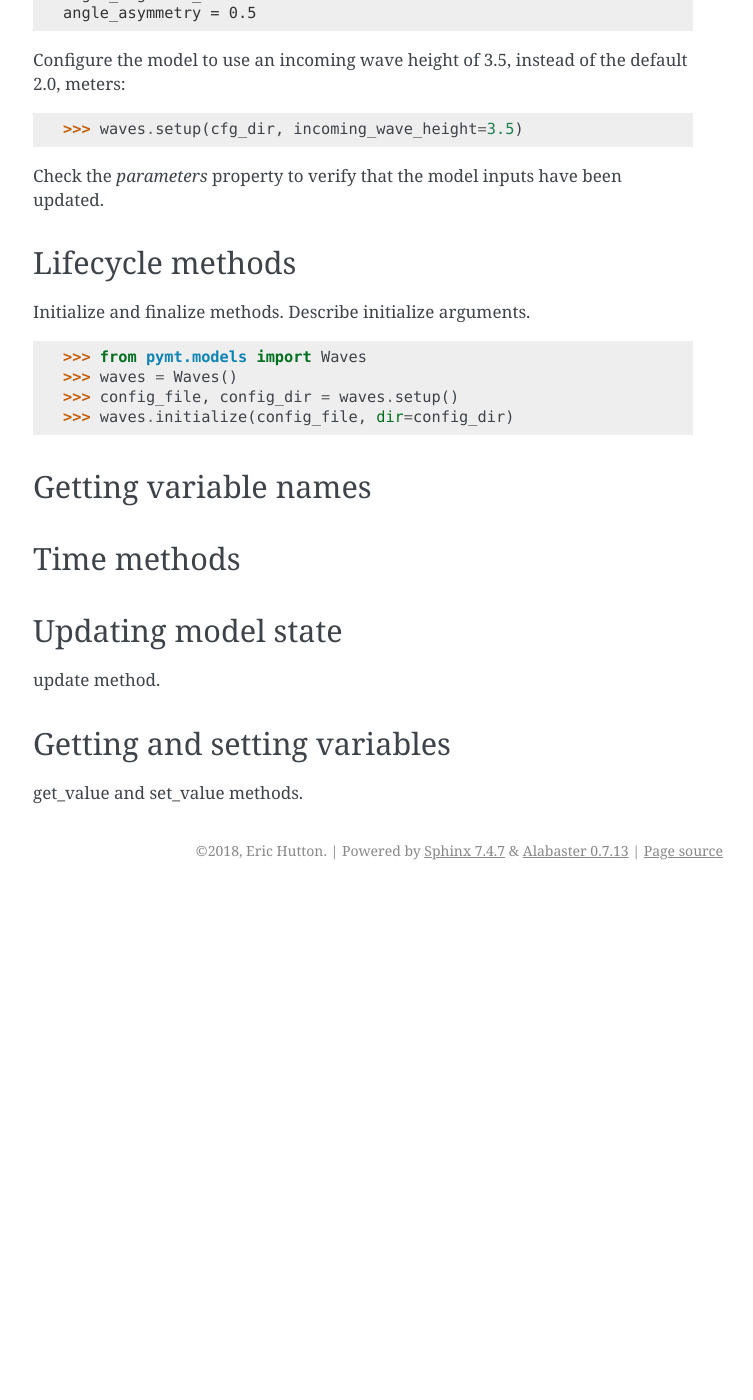
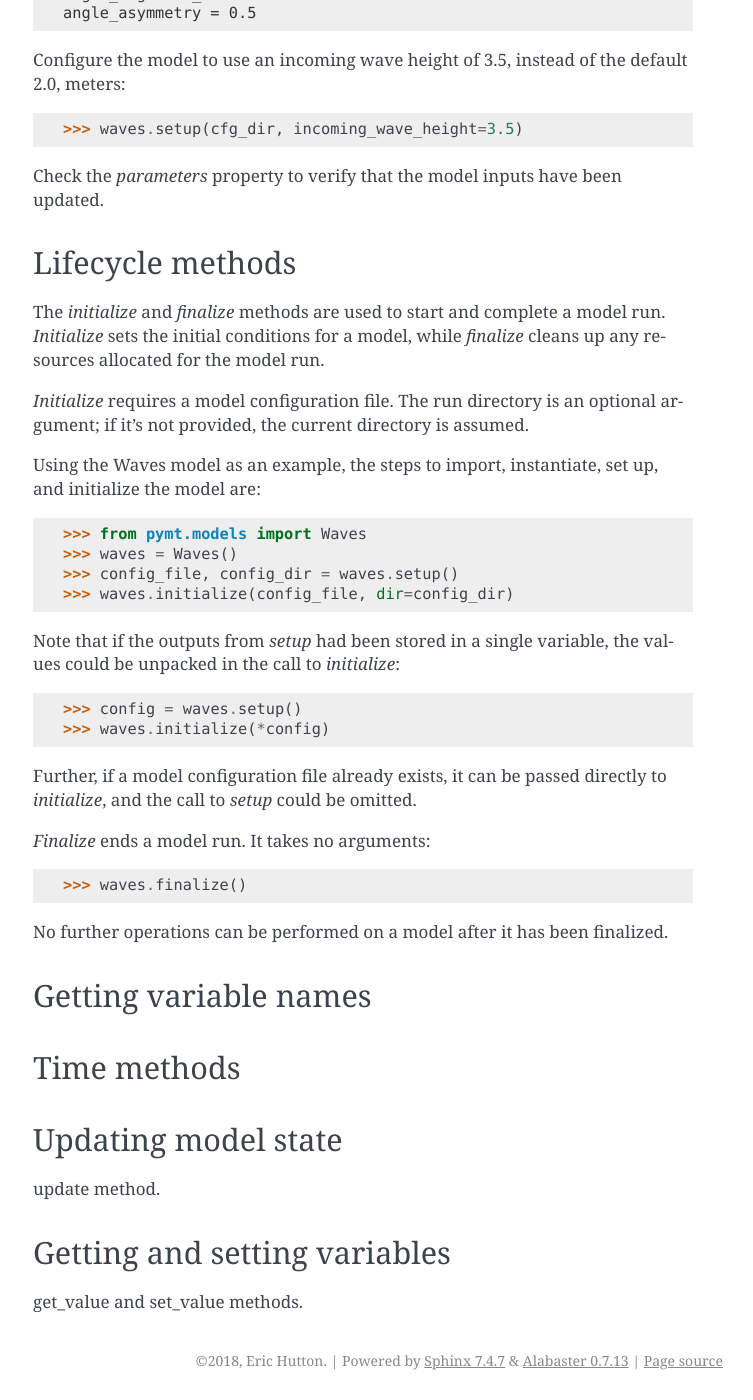
Before and after one commit to csdms/pymt, a Sphinx documentation site: the page built from docs/usage.rst, in a window 1280 px wide and 1400 px high, scrolled down 2069 px. Shown: the whole window, without its empty margins (387-1140 px from the left). Built offline with Sphinx 7.4.7, drawn with Linux system fonts in a browser that asks for light colours; pages that are not in the unit, such as notebooks, are missing from menus; before the commit the page ends 2959 px from its top, so only the background shows below that.

Commit message:
Write lifecycle methods section

```diff
--- a/docs/usage.rst
+++ b/docs/usage.rst
@@ -167,8 +167,19 @@ have been updated.
 Lifecycle methods
 -----------------
 
-Initialize and finalize methods.
-Describe initialize arguments.
+The *initialize* and *finalize* methods
+are used to start and complete a model run.
+*Initialize* sets the initial conditions for a model,
+while *finalize* cleans up any resources
+allocated for the model run.
+
+*Initialize* requires a model configuration file.
+The run directory is an optional argument;
+if it's not provided, the current directory is assumed.
+
+Using the Waves model as an example,
+the steps to import, instantiate, set up,
+and initialize the model are:
 
 .. code-block:: python
 
@@ -176,6 +187,29 @@ Describe initialize arguments.
   >>> waves = Waves()
   >>> config_file, config_dir = waves.setup()
   >>> waves.initialize(config_file, dir=config_dir)
+
+Note that if the outputs from *setup*
+had been stored in a single variable,
+the values could be unpacked in the call to *initialize*:
+
+.. code-block:: python
+
+  >>> config = waves.setup()
+  >>> waves.initialize(*config)
+
+Further, if a model configuration file already exists,
+it can be passed directly to *initialize*,
+and the call to *setup* could be omitted.
+
+*Finalize* ends a model run.
+It takes no arguments:
+
+.. code-block:: python
+
+  >>> waves.finalize()
+
+No further operations can be performed on a model
+after it has been finalized.
 
 
 Getting variable names
```
